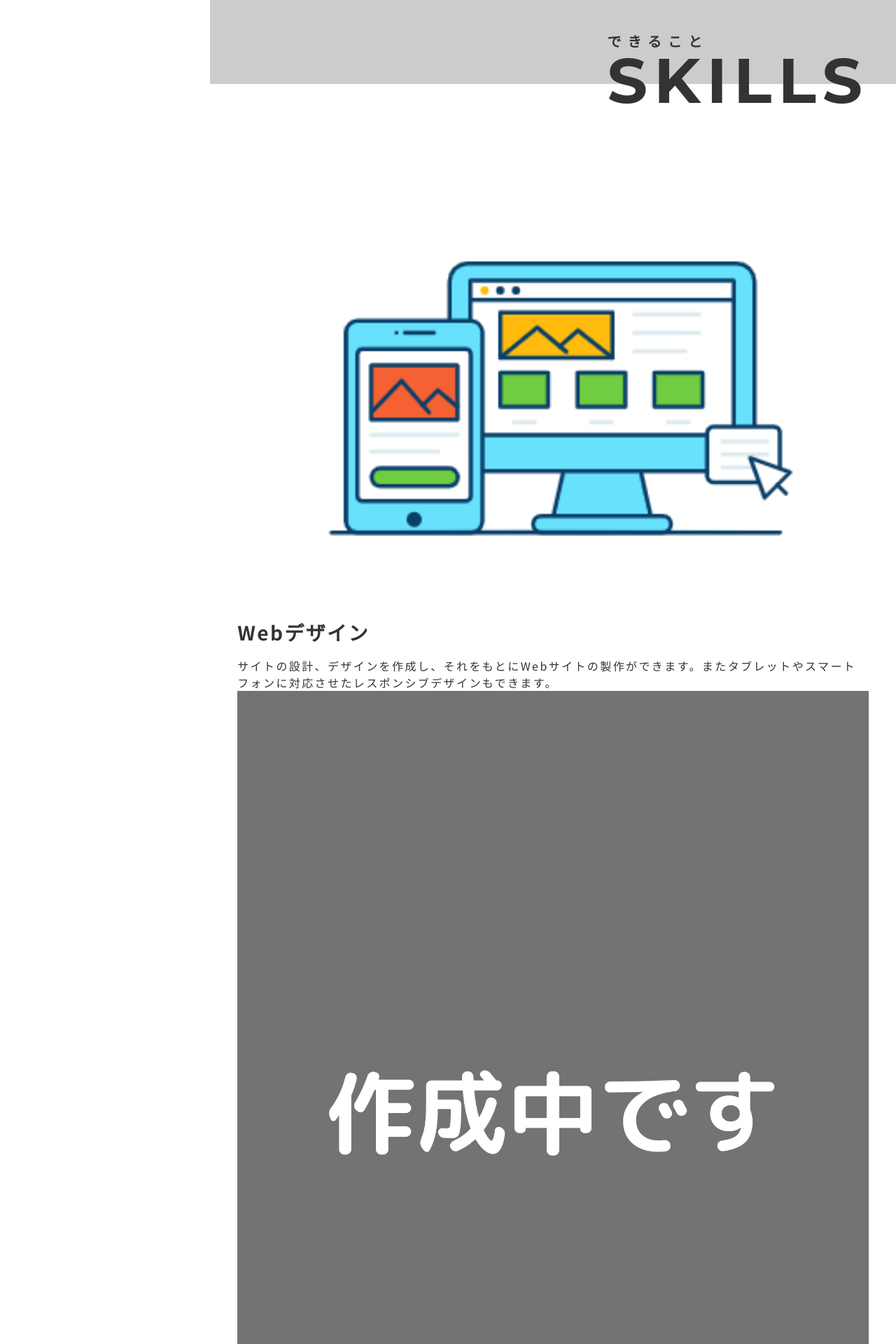
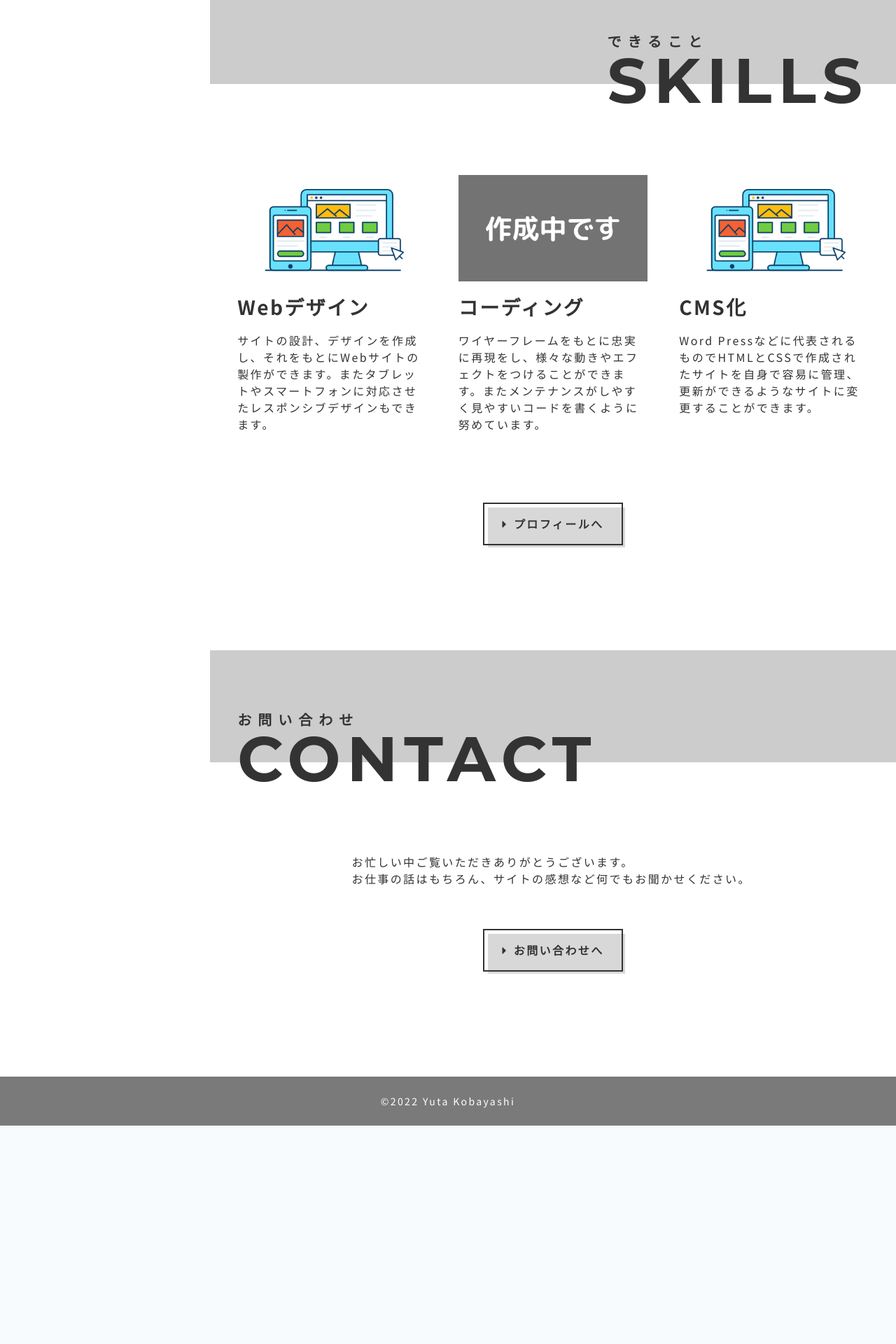
Before and after one commit to kbo580/my-portfolio-ver4, a PHP site: page / in a window 1280 px wide. Shown: the part 2808-4728 px from the top of the page at 70% size. After the commit the page ends 4416 px from the top, so only its background shows below. Run offline with PHP 8.4, Linux system fonts and the light colour scheme; style sheets or scripts are compiled from the project's sources.

Commit message:
レスポンシブの修正

```diff
--- a/css/styles.css
+++ b/css/styles.css
@@ -74,16 +76,9 @@ body {
 }
 
 section {
-  padding: 40px 0 80px;
+  width: 100%;
+  padding: 30px 0 80px;
   position: relative;
-}
-
-footer {
-  background-color: #7B7A7A;
-  color: #ffffff;
-  height: 70px;
-  width: 100%;
-  margin-top: auto;
 }
 
 .thumbnail {
@@ -608,9 +612,32 @@ body.active {
   }
 }
 
+@media (min-width: 1000px) {
+  .works__item-wrapper:not(:last-child) {
+    margin-bottom: 150px;
+  }
+  .works__sub-title {
+    margin-bottom: 20px;
+  }
+  .works__text--mb {
+    margin-bottom: 40px;
+  }
+  .works__item {
+    width: 31%;
+  }
+}
+
 /*-------------------------------------------- */
 /* skills */
 /* -------------------------------------------- */
+.skills__item-wrapper {
+  margin-bottom: 100px;
+}
+
+.skills__item-lists {
+  margin-bottom: 60px;
+}
+
 /* sectionのタイトルを右よせ */
 .rev {
   display: -webkit-box;
@@ -627,37 +654,36 @@ body.active {
       align-self: flex-end;
 }
 
-.skill-content-wrapper {
-  margin-bottom: 100px;
-}
-
-/* 個々のスキル */
-.skill-contents:not(:last-child) {
-  margin-bottom: 60px;
-}
-
-.skill-list:not(:last-child) {
+/* スキルのリスト */
+.skill-list__image-wrapper {
+  aspect-ratio: 16 / 9;
+  overflow: hidden;
   margin-bottom: 16px;
 }
 
-/* 画像 */
-.skill-image-wrapper {
-  aspect-ratio: 16 / 9;
-  overflow: hidden;
+.skill-list__title {
+  margin-bottom: 16px;
 }
 
-@media (min-width: 1000px) {
-  /* スキルのコンテンツを横並び */
-  .skill-content-wrapper {
+@media (min-width: 575px) {
+  .skills__item-wrapper {
     display: -webkit-box;
     display: -ms-flexbox;
     display: flex;
     -webkit-box-pack: justify;
         -ms-flex-pack: justify;
             justify-content: space-between;
+    -ms-flex-wrap: wrap;
+        flex-wrap: wrap;
     margin-bottom: 40px;
   }
-  .skill-contents {
+  .skills__item-lists {
+    width: 49%;
+  }
+}
+
+@media (min-width: 1000px) {
+  .skills__item-lists {
     width: 30%;
   }
 }
@@ -684,7 +710,22 @@ footer {
   -webkit-box-pack: center;
       -ms-flex-pack: center;
           justify-content: center;
-  font-size: 14px;
+  background-color: #7B7A7A;
+  color: #ffffff;
+  height: 70px;
+  width: 100%;
+  margin-top: auto;
+}
+
+.copy {
+  font-size: calc(0.75rem + ((1vw - 3.75px) * 0.32));
+  /*font-size: 14px */
+}
+
+@media (min-width: 1000px) {
+  .copy {
+    font-size: 0.875rem;
+  }
 }
 
 /*-------------------------------------------- */
--- a/css/styles.scss
+++ b/css/styles.scss
@@ -34,6 +34,11 @@ img{
 /* -------------------------------------------- */
 /* 共通設定 */
 /* -------------------------------------------- */
+/* font-size */
+@function rem($px){
+  @return ($px/16) *1rem;
+}
+
 header,main,section,footer, div, ul, li, h1,h2,h3{
   // background-color: rgba(0,200,100,0.1);
   // border: 1px solid rgba(0,0,0,0.4);
@@ -69,23 +74,21 @@ body{
 }
 
 section{
-  // border: 1px solid #000;
-  padding: 40px 0 80px;
+  width: 100%;
+  padding: 30px 0 80px;
   position: relative;
-}
-
-footer{
-  background-color: #7B7A7A;
-  color: #ffffff;
-  height: 70px;
-  width: 100%;
-  margin-top: auto;
 }
 
 .thumbnail{
   width: 100%;
   height: 100%;
   object-fit: cover;
+}
+
+@media (min-width: 575px){
+  section{
+    padding: 90px 0 150px;
+  }
 }
 
 @media (min-width: 1000px){
@@ -605,9 +590,40 @@ body.active{
 
 }
 
+@media (min-width: 1000px){
+  .works{
+    &__item-wrapper:not(:last-child){
+      margin-bottom: 150px;
+    }
+
+    &__sub-title{
+      margin-bottom: 20px;
+    }
+
+    &__text--mb{
+      margin-bottom: 40px;
+    }
+
+    &__item{
+      width: 31%;
+    }
+  }
+
+}
+
 /*-------------------------------------------- */
 /* skills */
 /* -------------------------------------------- */
+.skills{
+  &__item-wrapper{
+    margin-bottom: 100px;
+  }
+
+  &__item-lists{
+    margin-bottom: 60px;
+  }
+}
+
 /* sectionのタイトルを右よせ */
 .rev{
   display: flex;
@@ -618,52 +634,51 @@ body.active{
   align-self: flex-end;
 }
 
-.skill-content-wrapper{
-  margin-bottom: 100px;
+/* スキルのリスト */
+.skill-list{
+  &__image-wrapper{
+    aspect-ratio: 16 / 9;
+    overflow: hidden;
+    margin-bottom: 16px;
+  }
+
+  &__title{
+    margin-bottom: 16px;
+
+  }
+
+  &__text{
+
+  }
 }
 
-/* 個々のスキル */
-.skill-contents:not(:last-child){
-  margin-bottom: 60px;
-}
+@media (min-width: 575px){
+  .skills{
+    &__item-wrapper{
+      display: flex;
+      justify-content: space-between;
+      flex-wrap: wrap;
+      margin-bottom: 40px;
+    }
 
-.skill-list:not(:last-child){
-  margin-bottom: 16px;
-}
-
-/* 画像 */
-.skill-image-wrapper{
-  aspect-ratio: 16 / 9;
-  overflow: hidden;
+    &__item-lists{
+      width: 49%;
+    }
+  }
 }
 
 @media (min-width: 1000px){
-  /* スキルのコンテンツを横並び */
-  .skill-content-wrapper{
-    display: flex;
-    justify-content: space-between;
-    margin-bottom: 40px;
+  .skills{
+    &__item-lists{
+      width: 30%;
+    }
   }
 
-  .skill-contents{
-    width: 30%;
-  }
-
-
-
 }
-
-
 
 /*-------------------------------------------- */
 /* contact */
 /* -------------------------------------------- */
-.contact{
-  .section-heading{
-    // margin-bottom: 40px;
-  }
-}
-
 .contact-text{
   max-width: 575px;
   width: 100%;
@@ -672,11 +687,6 @@ body.active{
 
 
 @media (min-width: 1000px){
-  .contact{
-    .section-heading{
-      // margin-bottom: 60px;
-    }
-  }
 
 }
 
@@ -687,11 +697,21 @@ footer{
   display: flex;
   align-items: center;
   justify-content: center;
-  font-size: 14px;
+  background-color: #7B7A7A;
+  color: #ffffff;
+  height: 70px;
+  width: 100%;
+  margin-top: auto;
 }
 
+.copy{
+  font-size: calc(0.75rem + ((1vw - 3.75px) * 0.32)); /*font-size: 14px */
+}
 
 @media (min-width: 1000px){
+  .copy{
+    font-size: rem(14);
+  }
 
 }
 /*-------------------------------------------- */
```
Also changed, not shown: other parts of css/styles.css (+34 -23 lines), other parts of css/styles.scss (+19 -37 lines), 1 other file.
